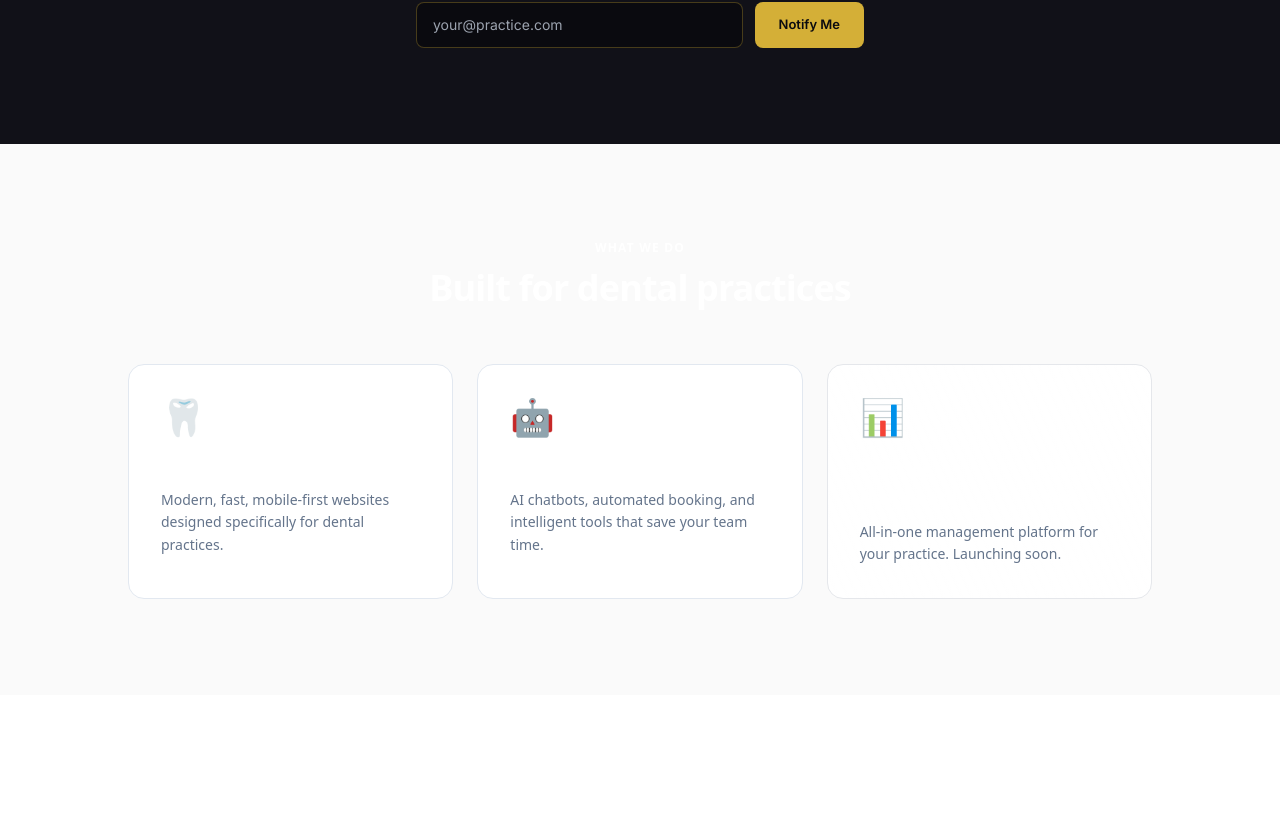
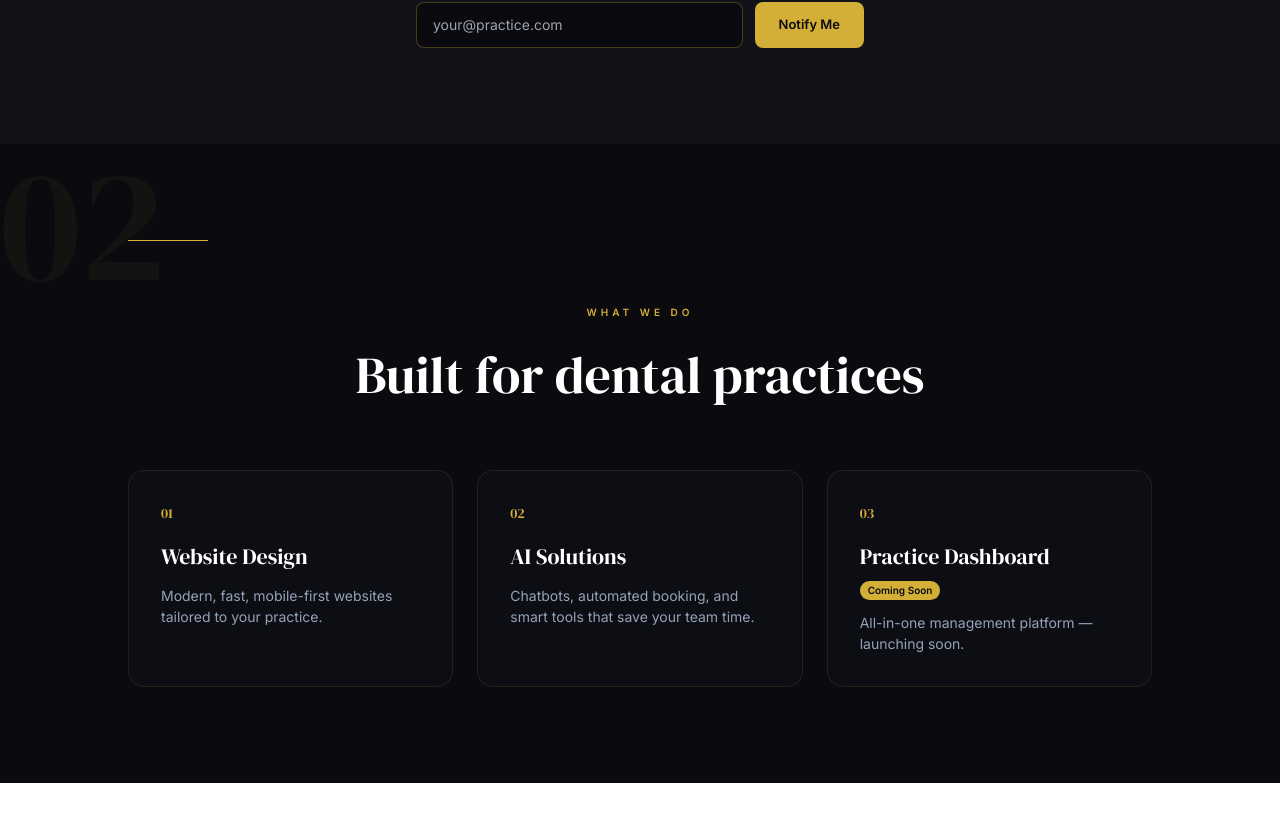
Before and after one commit to rkorpaloriginal-dotcom/mypracti-website, a Next.js app: page / in a window 1280 px wide. Shown: the part 1125-1947 px from the top of the page. Built offline with nearby package versions, Linux system fonts and the light colour scheme.

Commit message:
feat: redesign ServicesSection to editorial dark cards

```diff
--- a/components/ServicesSection.tsx
+++ b/components/ServicesSection.tsx
@@ -1,60 +1,106 @@
+'use client'
+import { useRef } from 'react'
+import { useScrollReveal } from '@/hooks/useScrollReveal'
+
 const services = [
   {
-    icon: '🦷',
+    num: '01',
     title: 'Website Design',
-    description: 'Modern, fast, mobile-first websites designed specifically for dental practices.',
+    body: 'Modern, fast, mobile-first websites tailored to your practice.',
     badge: null,
   },
   {
-    icon: '🤖',
+    num: '02',
     title: 'AI Solutions',
-    description: 'AI chatbots, automated booking, and intelligent tools that save your team time.',
+    body: 'Chatbots, automated booking, and smart tools that save your team time.',
     badge: null,
   },
   {
-    icon: '📊',
+    num: '03',
     title: 'Practice Dashboard',
-    description: 'All-in-one management platform for your practice. Launching soon.',
+    body: 'All-in-one management platform — launching soon.',
     badge: 'Coming Soon',
   },
 ]
 
 export default function ServicesSection() {
+  const sectionRef = useRef<HTMLElement>(null)
+  useScrollReveal(sectionRef)
+
   return (
-    <section id="services" className="bg-[#fafafa] py-24 px-6">
+    <section
+      ref={sectionRef}
+      id="services"
+      data-reveal
+      className="py-24 px-6 relative overflow-hidden"
+      style={{ backgroundColor: '#0a0a0f' }}
+    >
       <div className="max-w-5xl mx-auto">
+        <div className="gold-rule mb-16" />
+
+        <p
+          className="font-dm-serif select-none pointer-events-none absolute"
+          style={{
+            fontSize: '160px',
+            color: 'rgba(212,175,55,0.06)',
+            lineHeight: 1,
+            top: '0',
+            left: '0',
+          }}
+          aria-hidden="true"
+        >
+          02
+        </p>
+
         <div className="text-center mb-14">
-          <p className="text-brand-500 text-xs font-bold uppercase tracking-widest mb-3">
-            What We Do
+          <p
+            className="font-inter font-semibold uppercase mb-4"
+            style={{ fontSize: '10px', letterSpacing: '4px', color: '#d4af37' }}
+          >
+            WHAT WE DO
           </p>
-          <h2 className="text-3xl md:text-4xl font-extrabold text-brand-900 tracking-tight">
+          <h2 className="font-dm-serif text-white" style={{ fontSize: 'clamp(32px,5vw,52px)' }}>
             Built for dental practices
           </h2>
         </div>
+
         <div className="grid md:grid-cols-3 gap-6">
-          {services.map((s) => (
+          {services.map((s, i) => (
             <div
               key={s.title}
-              className={`bg-white rounded-2xl border p-8 ${
-                s.badge
-                  ? 'border-brand-200 bg-gradient-to-br from-white to-brand-50'
-                  : 'border-slate-200'
-              }`}
+              className="card-stagger rounded-2xl p-8 transition-[border-color,box-shadow] duration-[250ms] hover:shadow-[0_0_32px_rgba(212,175,55,0.06)]"
+              style={{
+                backgroundColor: '#0d0d14',
+                border: '1px solid rgba(212,175,55,0.12)',
+                transitionDelay: `${i * 100}ms`,
+              }}
+              onMouseEnter={(e) => {
+                e.currentTarget.style.borderColor = 'rgba(212,175,55,0.35)'
+              }}
+              onMouseLeave={(e) => {
+                e.currentTarget.style.borderColor = 'rgba(212,175,55,0.12)'
+              }}
             >
-              <div className="text-4xl mb-4">{s.icon}</div>
-              <h3
-                className={`font-bold text-lg mb-2 flex items-center gap-2 ${
-                  s.badge ? 'text-brand-700' : 'text-brand-900'
-                }`}
+              <span
+                className="font-dm-serif block mb-4 text-[14px]"
+                style={{ color: '#d4af37' }}
               >
+                {s.num}
+              </span>
+              <h3 className="font-dm-serif text-white text-[22px] mb-3 flex items-center gap-2 flex-wrap">
                 {s.title}
                 {s.badge && (
-                  <span className="text-[10px] bg-brand-700 text-white px-2 py-0.5 rounded-full font-bold">
+                  <span
+                    className="font-inter text-[10px] font-bold px-2 py-0.5 rounded-full"
+                    style={{ backgroundColor: '#d4af37', color: '#0a0a0f' }}
+                  >
                     {s.badge}
                   </span>
                 )}
               </h3>
-              <p className="text-slate-500 text-sm leading-relaxed">{s.description}</p>
+              <p className="font-inter text-[14px]" style={{ color: '#94a3b8' }}>
+                {s.body}
+              </p>
             </div>
           ))}
         </div>
```
